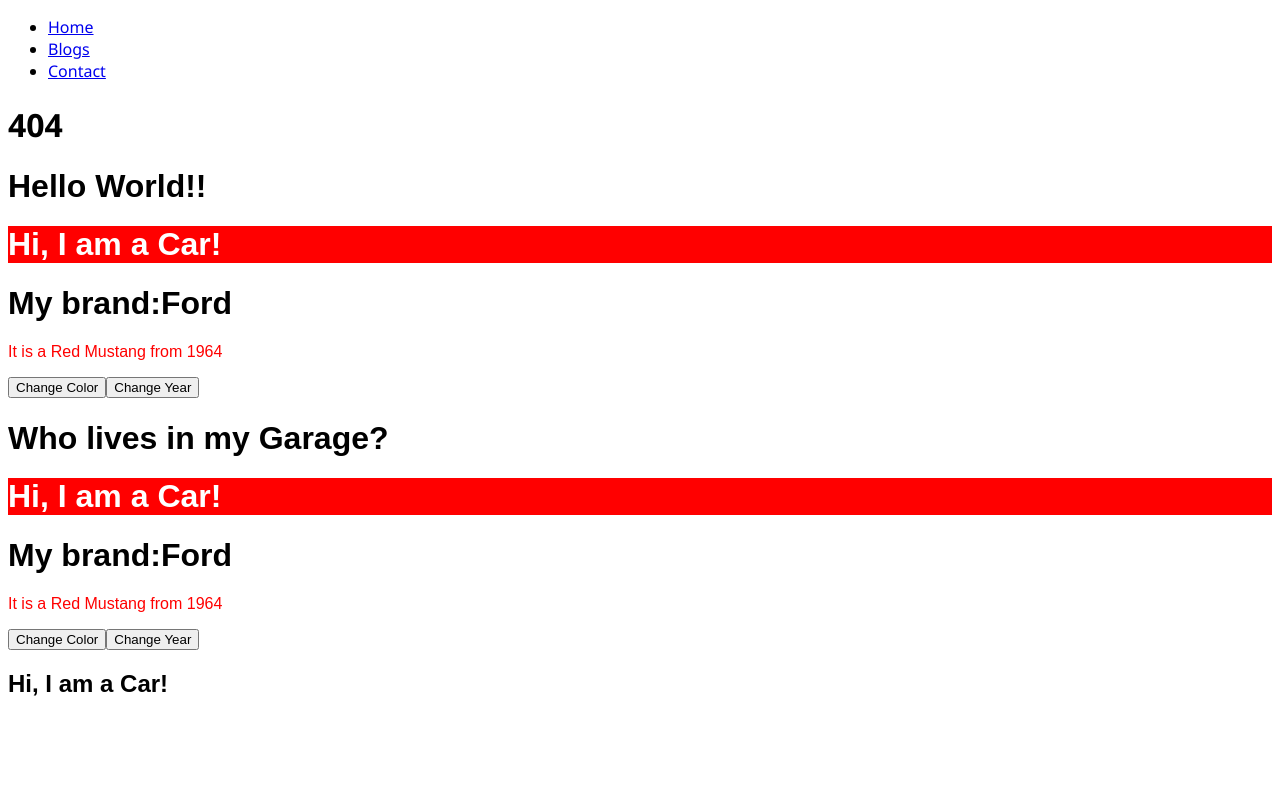
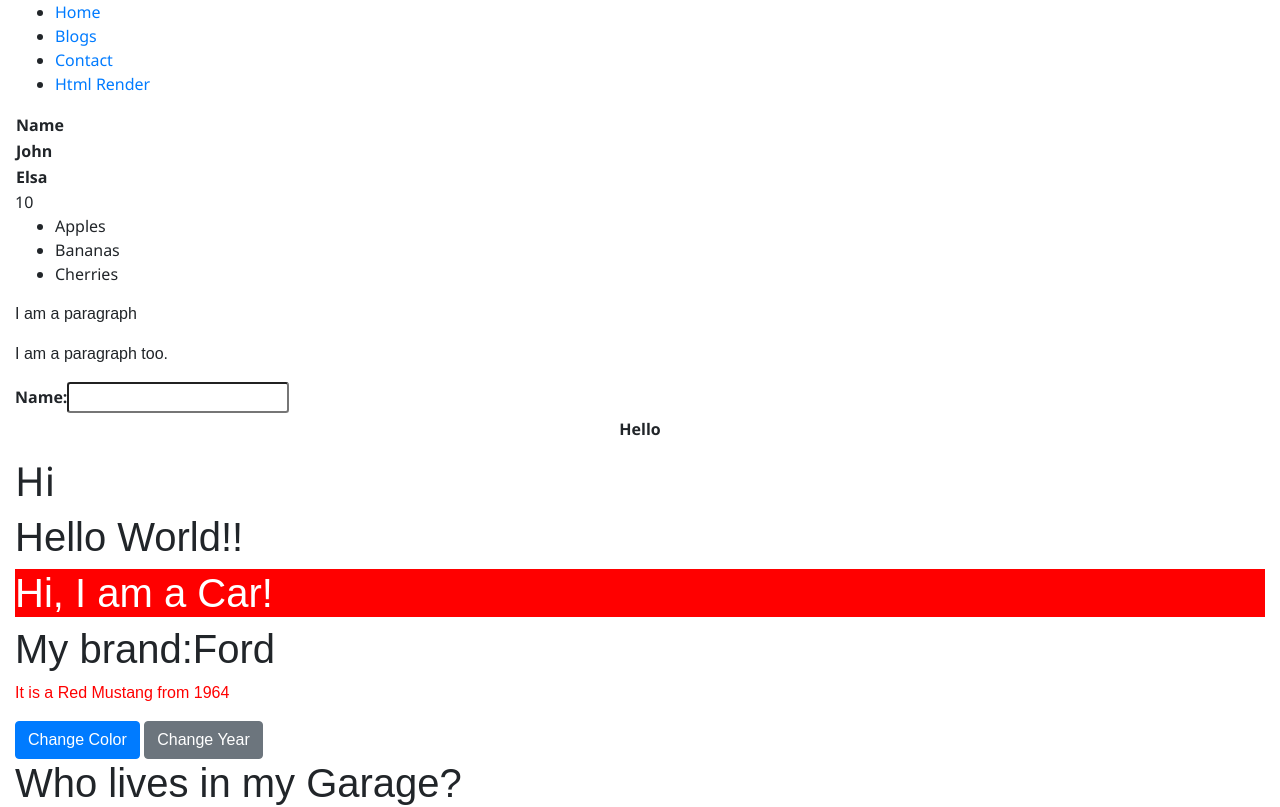
Before and after one commit to codedm24/ReactJS-Code, a React (Create React App) app in the folder reactapp3/: page /HtmlRender in a window 1280 px wide. Shown: the top 807 px of the page. Built offline with nearby package versions, Linux system fonts and the light colour scheme.

Commit message:
link added for Bootstrap new link added htmlrender added

```diff
--- a/reactapp3/public/index.html
+++ b/reactapp3/public/index.html
@@ -25,6 +25,10 @@
       Learn how to configure a non-root public URL by running `npm run build`.
     -->
     <title>React App</title>
+    <link rel="stylesheet" href="https://cdn.jsdelivr.net/npm/bootstrap@4.6.2/dist/css/bootstrap.min.css">
+    <script src="https://cdn.jsdelivr.net/npm/jquery@3.7.1/dist/jquery.slim.min.js"></script>
+    <script src="https://cdn.jsdelivr.net/npm/popper.js@1.16.1/dist/umd/popper.min.js"></script>
+    <script src="https://cdn.jsdelivr.net/npm/bootstrap@4.6.2/dist/js/bootstrap.bundle.min.js"></script>
   </head>
   <body>
     <noscript>You need to enable JavaScript to run this app.</noscript>
--- a/reactapp3/src/Car.js
+++ b/reactapp3/src/Car.js
@@ -24,8 +24,9 @@ function Car()
         It is a {data.color} {data.model} from {data.year}
     </p>
     {/* <button type="button" onClick={changeColor}>Change Color</button> */}
-    <button type="button" onClick={() => changeData('color','blue')}>Change Color</button>
-    <button type="button" onClick={() => changeData('year',2022)}>Change Year</button>
+    <button type="button" className="btn btn-primary" onClick={() => changeData('color','blue')}>Change Color</button>
+    &nbsp;
+    <button type="button" className="btn btn-secondary" onClick={() => changeData('year',2022)}>Change Year</button>
     </>
     );
 }
--- a/reactapp3/src/index.js
+++ b/reactapp3/src/index.js
@@ -10,6 +10,7 @@ import Home from './pages/Home.js';
 import Layout from './pages/Layout.js';
 import NoPage from './pages/NoPage.js';
 import CarClass from './CarClass.js';
+import HtmlRender from './pages/HtmlRender.js';
 // // import './index.css';
 // // import App from './App';
 // // import reportWebVitals from './reportWebVitals';
@@ -31,17 +32,19 @@ const myFirstElement = (
                 <Route path='blogs' element={<Blogs/>}/>
                 <Route path='contact' element={<Contact/>}/>
                 <Route path='*' element={<NoPage/>} />
+                <Route path='HtmlRender' element={<HtmlRender/>}/>
             </Route>
         </Routes>
     </BrowserRouter>
     </div>
     <div className="col-sm">
-    <h1>Hello World!!</h1>
-    <Car/>
-    <Garage />
-    <CarClass />
+        <h1>Hello World!!</h1>
+        <Car/>
+        <Garage />
+        <CarClass />
+        <HtmlRender/>
     </div>
-    </div>
+</div>
 );
 
 const root = ReactDOM.createRoot(document.getElementById('root'));
--- /dev/null
+++ b/reactapp3/src/pages/HtmlRender.js
@@ -0,0 +1,57 @@
+import React from "react";
+
+function HtmlRender()
+{
+    const myElement1 =(
+      <table><tr><th>Name</th></tr><tr><th>John</th></tr><tr><th>Elsa</th></tr></table>
+      //<h1>Hello</h1>
+    );
+
+    const myElement2 = (5+5);
+
+    const myElement3 = (
+        <uL>
+            <li>Apples</li>
+            <li>Bananas</li>
+            <li>Cherries</li>
+        </uL>
+    );
+
+    const myElement4 = (
+        <div>
+            <p>I am a paragraph</p>
+            <p>I am a paragraph too.</p>
+        </div>
+    );
+
+    const myElement5 = (
+    <>
+    <label name="label1" className="font-weight-bold">Name: </label>
+    <input type="text" className="form-control-sm" name="inputName"/>
+    </>
+    );
+
+    const x = 5;
+    let text = "Goodbye!";
+    if(x < 10){
+        text = "Hello";
+    }
+
+    const myElement6 = (<><p className="container pt3 text-center font-weight-bolder"> {text} </p></>);
+
+    const myElement7 = (<h1>{(x) < 10 ? "Hi" : "Hello"}</h1>);
+
+    const myElement = [myElement1, myElement2, myElement3, myElement4, myElement5, myElement6, myElement7];
+
+    return(
+        //display method 1
+        <>
+            {myElement}
+        </>
+        //display method 2
+        //myElement
+
+    );
+}
+
+export default HtmlRender;
--- a/reactapp3/src/pages/Layout.js
+++ b/reactapp3/src/pages/Layout.js
@@ -14,6 +14,9 @@ const Layout = () => {
                     <li>
                         <Link to="/contact">Contact</Link>
                     </li>
+                    <li>
+                        <Link to="/HtmlRender">Html Render</Link>
+                    </li>
                 </ul>
             </nav>
             <Outlet/>
```
